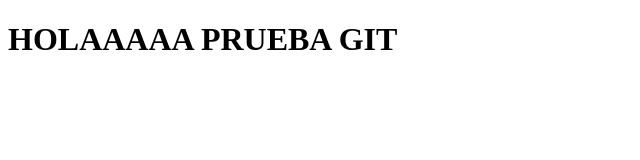
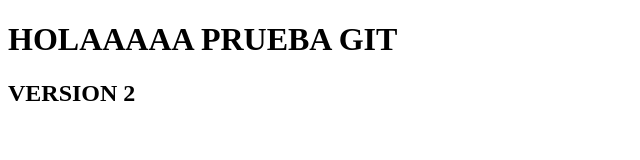
Before and after one commit to Alejandro-Navarro-Ortiz/repositorioNavarro, a plain HTML site: page index.html in a window 1280 px wide. Shown: the whole page, without its empty margins (0-640 px from the left). Drawn offline with Linux system fonts and the light colour scheme.

Commit message:
añadido h2

```diff
--- a/index.html
+++ b/index.html
@@ -7,5 +7,6 @@
 </head>
 <body>
     <h1>HOLAAAAA PRUEBA GIT</h1>
+    <h2>VERSION 2</h2>
 </body>
 </html>
```
